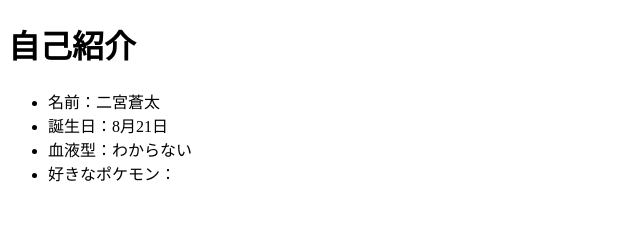
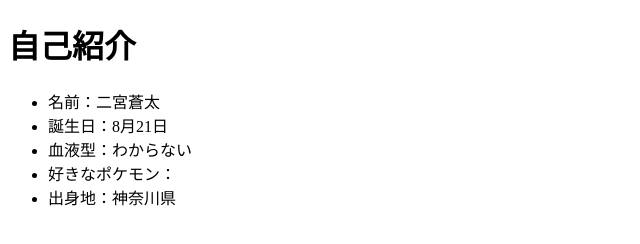
Before and after one commit to s2322103/DSpro, a plain HTML site: page index.html in a window 1280 px wide. Shown: the whole page, without its empty margins (0-640 px from the left). Drawn offline with Linux system fonts and the light colour scheme.

Commit message:
ステージング

```diff
--- a/index.html
+++ b/index.html
@@ -13,6 +13,7 @@
     <li>誕生日：8月21日</li>
     <li>血液型：わからない</li>
     <li>好きなポケモン：</li>
+    <li>出身地：神奈川県</li>
 
 
    </ul>
```
Also changed, not shown: neighbor.html (+1 -0 lines).
